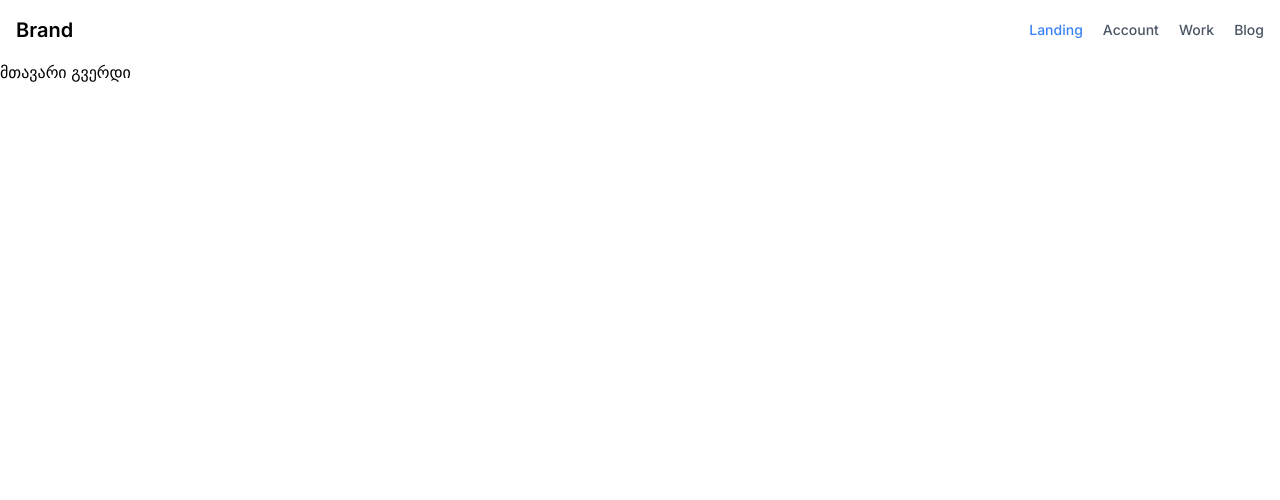
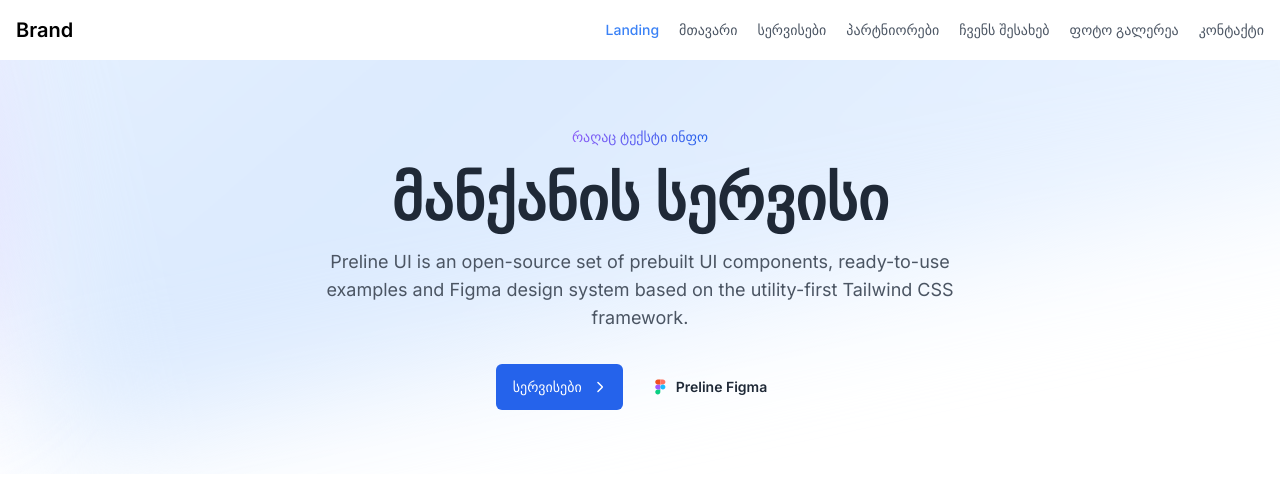
Before and after one commit to David-Koshkadze/car-service-app, a Next.js app: page / in a window 1280 px wide. Shown: the top 500 px of the page. Built offline with nearby package versions, Linux system fonts and the light colour scheme.

Commit message:
preline and hero

```diff
--- /dev/null
+++ b/app/_app.js
@@ -0,0 +1,7 @@
+"use client";
+
+import { useEffect } from "react";
+
+useEffect(() => {
+  require("preline");
+}, []);
--- a/app/layout.js
+++ b/app/layout.js
@@ -1,26 +1,21 @@
-import Link from 'next/link'
-import './globals.css'
-import { Inter } from 'next/font/google'
-import Header from '@/components/header'
+import "./globals.css";
+import { Inter } from "next/font/google";
+import Header from "@/components/header";
 
-const inter = Inter({ subsets: ['latin'] })
+const inter = Inter({ subsets: ["latin"] });
 
 export const metadata = {
-  title: 'Car Service App',
-  description: 'Generated by create next app',
-}
+  title: "Car Service App",
+  description: "Generated by create next app",
+};
 
 export default function RootLayout({ children }) {
   return (
     <html lang="ka">
       <body className={inter.className}>
         <Header />
-
-        <div className="container px-8 sm:px-0 mx-auto">
-          {children}
-        </div>
-
+        <div>{children}</div>
       </body>
     </html>
-  )
+  );
 }
--- a/app/page.js
+++ b/app/page.js
@@ -1,5 +1,9 @@
+import Hero from "@/components/hero";
+
 export default function Home() {
   return (
-    <div>მთავარი გვერდი</div>
+    <div>
+      <Hero />
+    </div>
   )
 }
--- a/components/header.js
+++ b/components/header.js
@@ -1,31 +1,103 @@
-import React from 'react'
+import React from "react";
+import Link from "next/link";
 
 export default function Header() {
   return (
     <header className="flex flex-wrap sm:justify-start sm:flex-nowrap z-50 w-full bg-white text-sm py-4 dark:bg-gray-800">
-      <nav className="max-w-[85rem] w-full mx-auto px-4 sm:flex sm:items-center sm:justify-between" aria-label="Global">
+      <nav
+        className="max-w-[85rem] w-full mx-auto px-4 sm:flex sm:items-center sm:justify-between"
+        aria-label="Global"
+      >
         <div className="flex items-center justify-between">
-          <a className="flex-none text-xl font-semibold dark:text-white" href="#">Brand</a>
+          <a
+            className="flex-none text-xl font-semibold dark:text-white"
+            href="#"
+          >
+            Brand
+          </a>
           <div className="sm:hidden">
-            <button type="button" className="hs-collapse-toggle p-2 inline-flex justify-center items-center gap-2 rounded-md border font-medium bg-white text-gray-700 shadow-sm align-middle hover:bg-gray-50 focus:outline-none focus:ring-2 focus:ring-offset-2 focus:ring-offset-white focus:ring-blue-600 transition-all text-sm dark:bg-slate-900 dark:hover:bg-slate-800 dark:border-gray-700 dark:text-gray-400 dark:hover:text-white dark:focus:ring-offset-gray-800" data-hs-collapse="#navbar-collapse-with-animation" aria-controls="navbar-collapse-with-animation" aria-label="Toggle navigation">
-              <svg className="hs-collapse-open:hidden w-4 h-4" width="16" height="16" fill="currentColor" viewBox="0 0 16 16">
-                <path fill-rule="evenodd" d="M2.5 12a.5.5 0 0 1 .5-.5h10a.5.5 0 0 1 0 1H3a.5.5 0 0 1-.5-.5zm0-4a.5.5 0 0 1 .5-.5h10a.5.5 0 0 1 0 1H3a.5.5 0 0 1-.5-.5zm0-4a.5.5 0 0 1 .5-.5h10a.5.5 0 0 1 0 1H3a.5.5 0 0 1-.5-.5z"/>
+            <button
+              type="button"
+              className="hs-collapse-toggle p-2 inline-flex justify-center items-center gap-2 rounded-md border font-medium bg-white text-gray-700 shadow-sm align-middle hover:bg-gray-50 focus:outline-none focus:ring-2 focus:ring-offset-2 focus:ring-offset-white focus:ring-blue-600 transition-all text-sm dark:bg-slate-900 dark:hover:bg-slate-800 dark:border-gray-700 dark:text-gray-400 dark:hover:text-white dark:focus:ring-offset-gray-800"
+              data-hs-collapse="#navbar-collapse-with-animation"
+              aria-controls="navbar-collapse-with-animation"
+              aria-label="Toggle navigation"
+            >
+              <svg
+                className="hs-collapse-open:hidden w-4 h-4"
+                width="16"
+                height="16"
+                fill="currentColor"
+                viewBox="0 0 16 16"
+              >
+                <path
+                  fillRule="evenodd"
+                  d="M2.5 12a.5.5 0 0 1 .5-.5h10a.5.5 0 0 1 0 1H3a.5.5 0 0 1-.5-.5zm0-4a.5.5 0 0 1 .5-.5h10a.5.5 0 0 1 0 1H3a.5.5 0 0 1-.5-.5zm0-4a.5.5 0 0 1 .5-.5h10a.5.5 0 0 1 0 1H3a.5.5 0 0 1-.5-.5z"
+                />
               </svg>
-              <svg className="hs-collapse-open:block hidden w-4 h-4" width="16" height="16" fill="currentColor" viewBox="0 0 16 16">
-                <path d="M4.646 4.646a.5.5 0 0 1 .708 0L8 7.293l2.646-2.647a.5.5 0 0 1 .708.708L8.707 8l2.647 2.646a.5.5 0 0 1-.708.708L8 8.707l-2.646 2.647a.5.5 0 0 1-.708-.708L7.293 8 4.646 5.354a.5.5 0 0 1 0-.708z"/>
+              <svg
+                className="hs-collapse-open:block hidden w-4 h-4"
+                width="16"
+                height="16"
+                fill="currentColor"
+                viewBox="0 0 16 16"
+              >
+                <path d="M4.646 4.646a.5.5 0 0 1 .708 0L8 7.293l2.646-2.647a.5.5 0 0 1 .708.708L8.707 8l2.647 2.646a.5.5 0 0 1-.708.708L8 8.707l-2.646 2.647a.5.5 0 0 1-.708-.708L7.293 8 4.646 5.354a.5.5 0 0 1 0-.708z" />
               </svg>
             </button>
           </div>
         </div>
-        <div id="navbar-collapse-with-animation" className="hs-collapse hidden overflow-hidden transition-all duration-300 basis-full grow sm:block">
+        <div
+          id="navbar-collapse-with-animation"
+          className="hs-collapse hidden overflow-hidden transition-all duration-300 basis-full grow sm:block"
+        >
           <div className="flex flex-col gap-5 mt-5 sm:flex-row sm:items-center sm:justify-end sm:mt-0 sm:pl-5">
-            <a className="font-medium text-blue-500" href="#" aria-current="page">Landing</a>
-            <a className="font-medium text-gray-600 hover:text-gray-400 dark:text-gray-400 dark:hover:text-gray-500" href="#">Account</a>
-            <a className="font-medium text-gray-600 hover:text-gray-400 dark:text-gray-400 dark:hover:text-gray-500" href="#">Work</a>
-            <a className="font-medium text-gray-600 hover:text-gray-400 dark:text-gray-400 dark:hover:text-gray-500" href="#">Blog</a>
+            <a
+              className="font-medium text-blue-500"
+              href="#"
+              aria-current="page"
+            >
+              Landing
+            </a>
+            <Link
+              href="/"
+              className="font-medium text-gray-600 hover:text-gray-400 dark:text-gray-400 dark:hover:text-gray-500"
+            >
+              მთავარი
+            </Link>
+            <Link
+              href="/services"
+              className="font-medium text-gray-600 hover:text-gray-400 dark:text-gray-400 dark:hover:text-gray-500"
+            >
+              სერვისები
+            </Link>
+            <Link
+              href="/partners"
+              className="font-medium text-gray-600 hover:text-gray-400 dark:text-gray-400 dark:hover:text-gray-500"
+            >
+              პარტნიორები
+            </Link>
+            <Link
+              href="/about"
+              className="font-medium text-gray-600 hover:text-gray-400 dark:text-gray-400 dark:hover:text-gray-500"
+            >
+              ჩვენს შესახებ
+            </Link>
+            <Link
+              href="/"
+              className="font-medium text-gray-600 hover:text-gray-400 dark:text-gray-400 dark:hover:text-gray-500"
+            >
+              ფოტო გალერეა
+            </Link>
+            <Link
+              href="/"
+              className="font-medium text-gray-600 hover:text-gray-400 dark:text-gray-400 dark:hover:text-gray-500"
+            >
+              კონტაქტი
+            </Link>
           </div>
         </div>
       </nav>
     </header>
-  )
+  );
 }
--- /dev/null
+++ b/components/hero.js
@@ -0,0 +1,97 @@
+import React from "react";
+
+export default function Hero() {
+  return (
+    <div className="relative overflow-hidden">
+      <div
+        aria-hidden="true"
+        className="flex absolute -top-96 left-1/2 transform -translate-x-1/2"
+      >
+        <div className="bg-gradient-to-r from-violet-300/50 to-purple-100 blur-3xl w-[25rem] h-[44rem] rotate-[-60deg] transform -translate-x-[10rem] dark:from-violet-900/50 dark:to-purple-900"></div>
+        <div className="bg-gradient-to-tl from-blue-50 via-blue-100 to-blue-50 blur-3xl w-[90rem] h-[50rem] rounded-fulls origin-top-left -rotate-12 -translate-x-[15rem] dark:from-indigo-900/70 dark:via-indigo-900/70 dark:to-blue-900/70"></div>
+      </div>
+
+      <div className="relative z-10">
+        <div className="max-w-[85rem] mx-auto px-4 sm:px-6 lg:px-8 py-10 lg:py-16">
+          <div className="max-w-2xl text-center mx-auto">
+            <p className="inline-block text-sm font-medium bg-clip-text bg-gradient-to-l from-blue-600 to-violet-500 text-transparent dark:from-blue-400 dark:to-violet-400">
+              რაღაც ტექსტი ინფო
+            </p>
+
+            <div className="mt-5 max-w-2xl">
+              <h1 className="block font-semibold text-gray-800 text-4xl md:text-5xl lg:text-6xl dark:text-gray-200">
+                მანქანის სერვისი
+              </h1>
+            </div>
+
+            <div className="mt-5 max-w-3xl">
+              <p className="text-lg text-gray-600 dark:text-gray-400">
+                Preline UI is an open-source set of prebuilt UI components,
+                ready-to-use examples and Figma design system based on the
+                utility-first Tailwind CSS framework.
+              </p>
+            </div>
+
+            <div className="mt-8 grid gap-3 w-full sm:inline-flex sm:justify-center">
+              <a
+                className="inline-flex justify-center items-center gap-x-3 text-center bg-blue-600 hover:bg-blue-700 border border-transparent text-white text-sm font-medium rounded-md focus:outline-none focus:ring-2 focus:ring-blue-600 focus:ring-offset-2 focus:ring-offset-white transition py-3 px-4 dark:focus:ring-offset-gray-800"
+                href="javascript:;"
+              >
+                სერვისები
+                <svg
+                  className="w-3 h-3"
+                  width="16"
+                  height="16"
+                  viewBox="0 0 16 16"
+                  fill="none"
+                >
+                  <path
+                    d="M5.27921 2L10.9257 7.64645C11.1209 7.84171 11.1209 8.15829 10.9257 8.35355L5.27921 14"
+                    stroke="currentColor"
+                    stroke-width="2"
+                    stroke-linecap="round"
+                  />
+                </svg>
+              </a>
+              <a
+                className="py-3 px-4 inline-flex justify-center items-center gap-2 rounded-md border border-transparent font-semibold text-gray-800 hover:bg-gray-800 hover:text-white focus:outline-none focus:ring-2 focus:ring-gray-800 focus:ring-offset-2 transition-all text-sm dark:text-white dark:hover:bg-gray-800 dark:hover:border-gray-900 dark:focus:ring-gray-900 dark:focus:ring-offset-gray-800"
+                href="#"
+              >
+                <svg
+                  className="w-4 h-4"
+                  width="19"
+                  height="18"
+                  viewBox="0 0 19 18"
+                  fill="none"
+                  xmlns="http://www.w3.org/2000/svg"
+                >
+                  <path
+                    d="M6.875 18C8.531 18 9.875 16.656 9.875 15V12H6.875C5.219 12 3.875 13.344 3.875 15C3.875 16.656 5.219 18 6.875 18Z"
+                    fill="#0ACF83"
+                  ></path>
+                  <path
+                    d="M3.875 9C3.875 7.344 5.219 6 6.875 6H9.875V12H6.875C5.219 12 3.875 10.656 3.875 9Z"
+                    fill="#A259FF"
+                  ></path>
+                  <path
+                    d="M3.875 3C3.875 1.344 5.219 0 6.875 0H9.875V6H6.875C5.219 6 3.875 4.656 3.875 3Z"
+                    fill="#F24E1E"
+                  ></path>
+                  <path
+                    d="M9.87501 0H12.875C14.531 0 15.875 1.344 15.875 3C15.875 4.656 14.531 6 12.875 6H9.87501V0Z"
+                    fill="#FF7262"
+                  ></path>
+                  <path
+                    d="M15.875 9C15.875 10.656 14.531 12 12.875 12C11.219 12 9.87501 10.656 9.87501 9C9.87501 7.344 11.219 6 12.875 6C14.531 6 15.875 7.344 15.875 9Z"
+                    fill="#1ABCFE"
+                  ></path>
+                </svg>
+                Preline Figma
+              </a>
+            </div>
+          </div>
+        </div>
+      </div>
+    </div>
+  );
+}
--- a/package.json
+++ b/package.json
@@ -14,6 +14,7 @@
     "eslint-config-next": "13.4.19",
     "next": "13.4.19",
     "postcss": "8.4.29",
+    "preline": "^1.9.0",
     "react": "18.2.0",
     "react-dom": "18.2.0",
     "tailwindcss": "3.3.3"
--- a/tailwind.config.js
+++ b/tailwind.config.js
@@ -4,6 +4,7 @@ module.exports = {
     './pages/**/*.{js,ts,jsx,tsx,mdx}',
     './components/**/*.{js,ts,jsx,tsx,mdx}',
     './app/**/*.{js,ts,jsx,tsx,mdx}',
+    'node_modules/preline/dist/*.js',
   ],
   theme: {
     extend: {
@@ -14,5 +15,7 @@ module.exports = {
       },
     },
   },
-  plugins: [],
+  plugins: [
+    require('preline/plugin')
+  ],
 }
```
Also changed, not shown: 1 other file (tests, documents, lock files or other folders).
